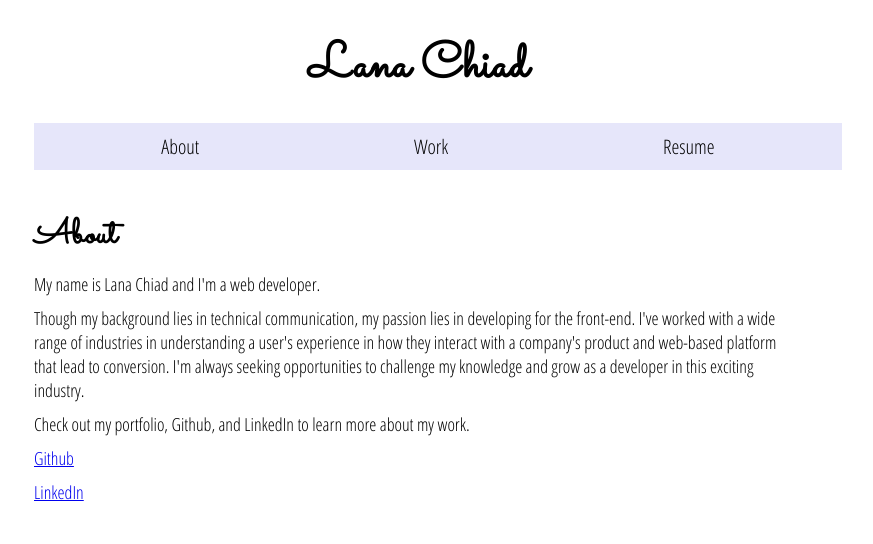
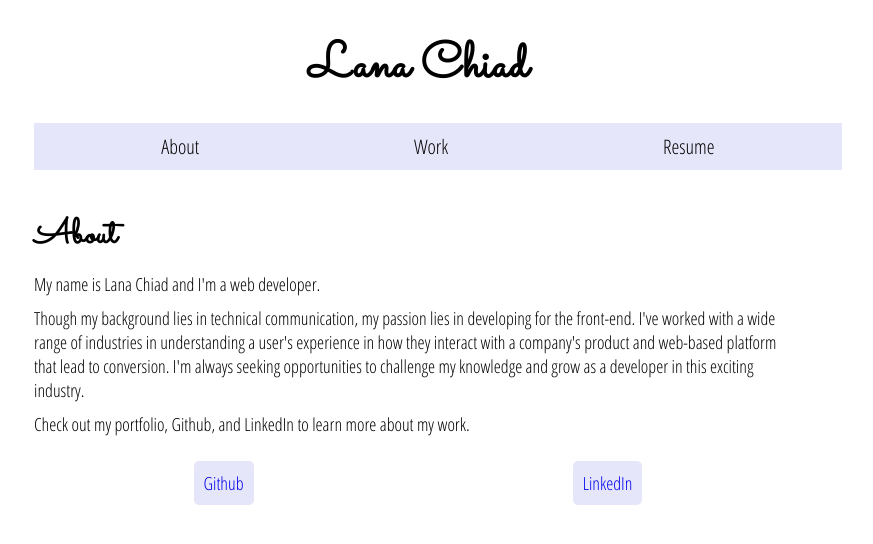
Before and after one commit to lanachiad/lanachiad.github.io, a React (Create React App) app: page / in a window 1280 px wide. Shown: the top 544 px of the page, without its empty margins (222-1095 px from the left). Built offline with nearby package versions, Linux system fonts and the light colour scheme.

Commit message:
Add styling for external links

```diff
--- a/src/About.css
+++ b/src/About.css
@@ -12,3 +12,16 @@ p {
   font-size: 18px;
   margin: 10px 0;
 }
+
+.link-wrapper {
+  display: flex;
+  justify-content: space-around;
+  margin-top: 25px;
+}
+
+.link-wrapper a {
+  background-color: lavender;
+  border-radius: 5px;
+  padding: 10px;
+  text-decoration: none;
+}
```
